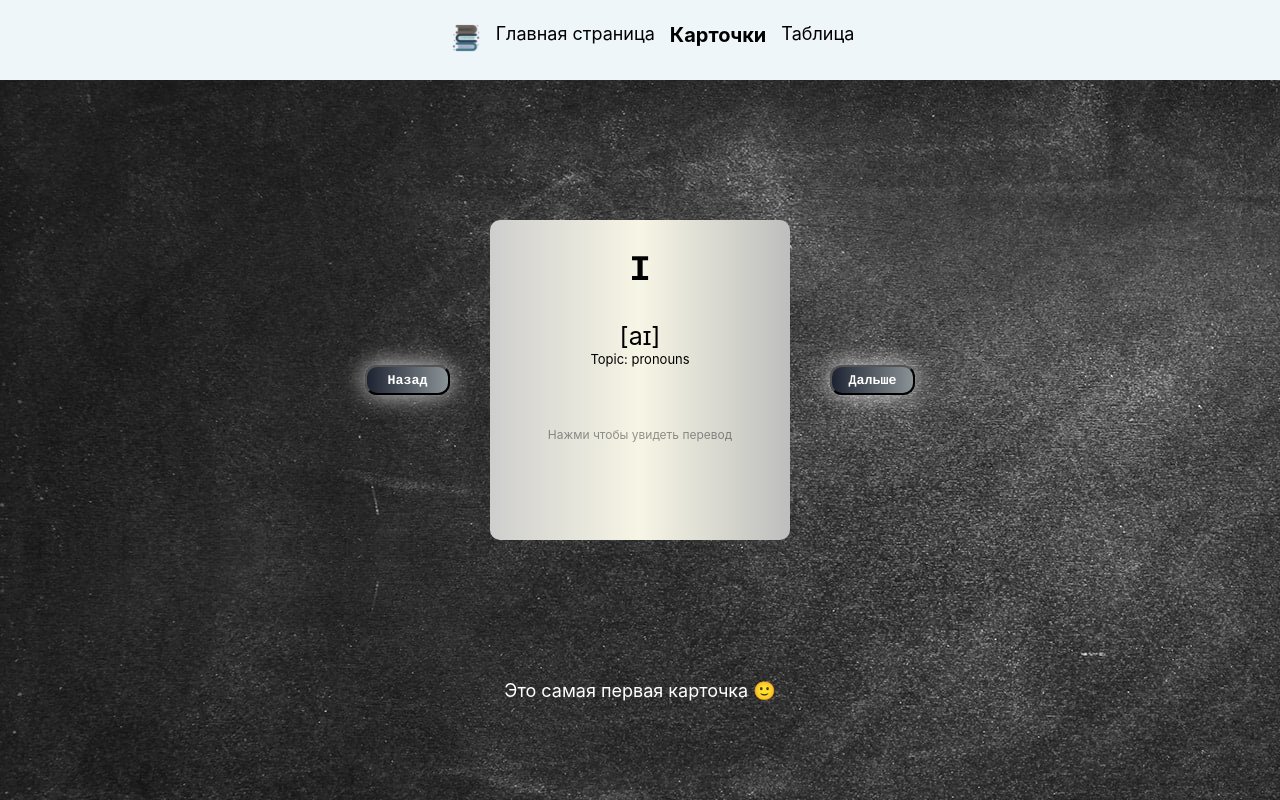
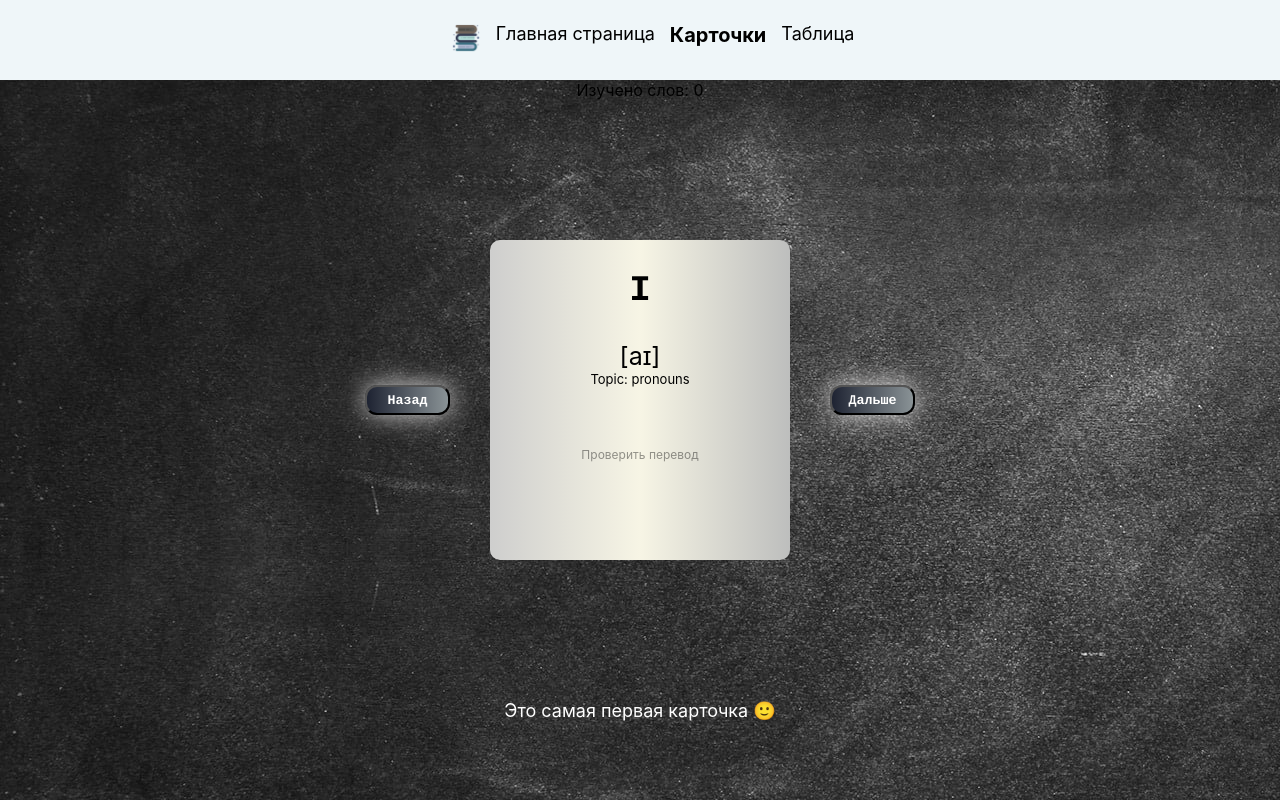
Before and after one commit to AnnaShp/words-and-cards, a React (Create React App) app: page /cards in a window 1280 px wide. Built offline with nearby package versions, Linux system fonts and the light colour scheme; the HTML template or start-up script is replaced by a standard one.

Commit message:
added learned words counting

```diff
--- a/src/components/Carousel/CardWords/CardWords.jsx
+++ b/src/components/Carousel/CardWords/CardWords.jsx
@@ -10,12 +10,16 @@ export default function CardWords(props) {
     emptyId,
     showTranslate,
     visible,
+    showCountLearned,
   } = props;
 
   return (
     <div
       className={`${s.word_card} ${visible === id ? "active" : ""}`}
-      onClick={() => showTranslate(id)}
+      onClick={() => {
+        showTranslate(id);
+        showCountLearned(id);
+      }}
     >
       <h2 className={s.word_eng}>{eng}</h2>
       <div className={s.word_transcription}>{transcription}</div>
@@ -23,7 +27,7 @@ export default function CardWords(props) {
       {emptyId === id ? (
         <h3 className={s.word_rus}>{rus}</h3>
       ) : (
-        <span className={s.word_desc}>Нажми чтобы увидеть перевод</span>
+        <span className={s.word_desc}>Проверить перевод</span>
       )}
     </div>
   );
--- a/src/components/Carousel/Carousel.jsx
+++ b/src/components/Carousel/Carousel.jsx
@@ -1,7 +1,8 @@
 import s from "./Carousel.module.css";
 import Data from "../Data/Data.json";
 import CardWords from "./CardWords/CardWords";
-import { useState } from "react";
+import { useState, useEffect } from "react";
+import useCountLearned from "./useCountLearned";
 
 export default function Carousel(props) {
   // функция показа перевода слова
@@ -9,6 +10,14 @@ export default function Carousel(props) {
   const showTranslate = (id) => {
     setTranslate(id);
   };
+
+  // счетчик изученных слов
+  const [count, setCount] = useCountLearned(0);
+  const showCountLearned = (id) => {
+    // console.log(count, id);
+    setCount((count) => count + 1);
+  };
+
   // переменные для карусели
   const [offset, setOffset] = useState(0);
   const page_widht = 300;
@@ -16,9 +25,6 @@ export default function Carousel(props) {
   const handlePrevBtn = () => {
     setOffset((currentOffset) => {
       const newOffset = currentOffset + page_widht;
-      console.log(newOffset);
-      console.log(offset);
-      console.log(currentOffset);
       return Math.min(newOffset, 0);
     });
   };
@@ -34,6 +40,9 @@ export default function Carousel(props) {
 
   return (
     <div className={s.wrapper}>
+      <div className={s.learned}>
+        <span>Изучено слов: {count} </span>
+      </div>
       <div className={s.carousel} id={s.cards}>
         <button className={s.btn_prev} onClick={handlePrevBtn}>
           Назад
@@ -54,6 +63,7 @@ export default function Carousel(props) {
                 emptyId={emptyId}
                 setTranslate={setTranslate}
                 showTranslate={showTranslate}
+                showCountLearned={showCountLearned}
               />
             ))}
           </div>
--- /dev/null
+++ b/src/components/Carousel/useCountLearned.js
@@ -0,0 +1,6 @@
+import { useState } from "react";
+
+export default function useCountLearned() {
+  const [countLearned, setCountLearned] = useState(0);
+  return [countLearned, setCountLearned];
+}
```
